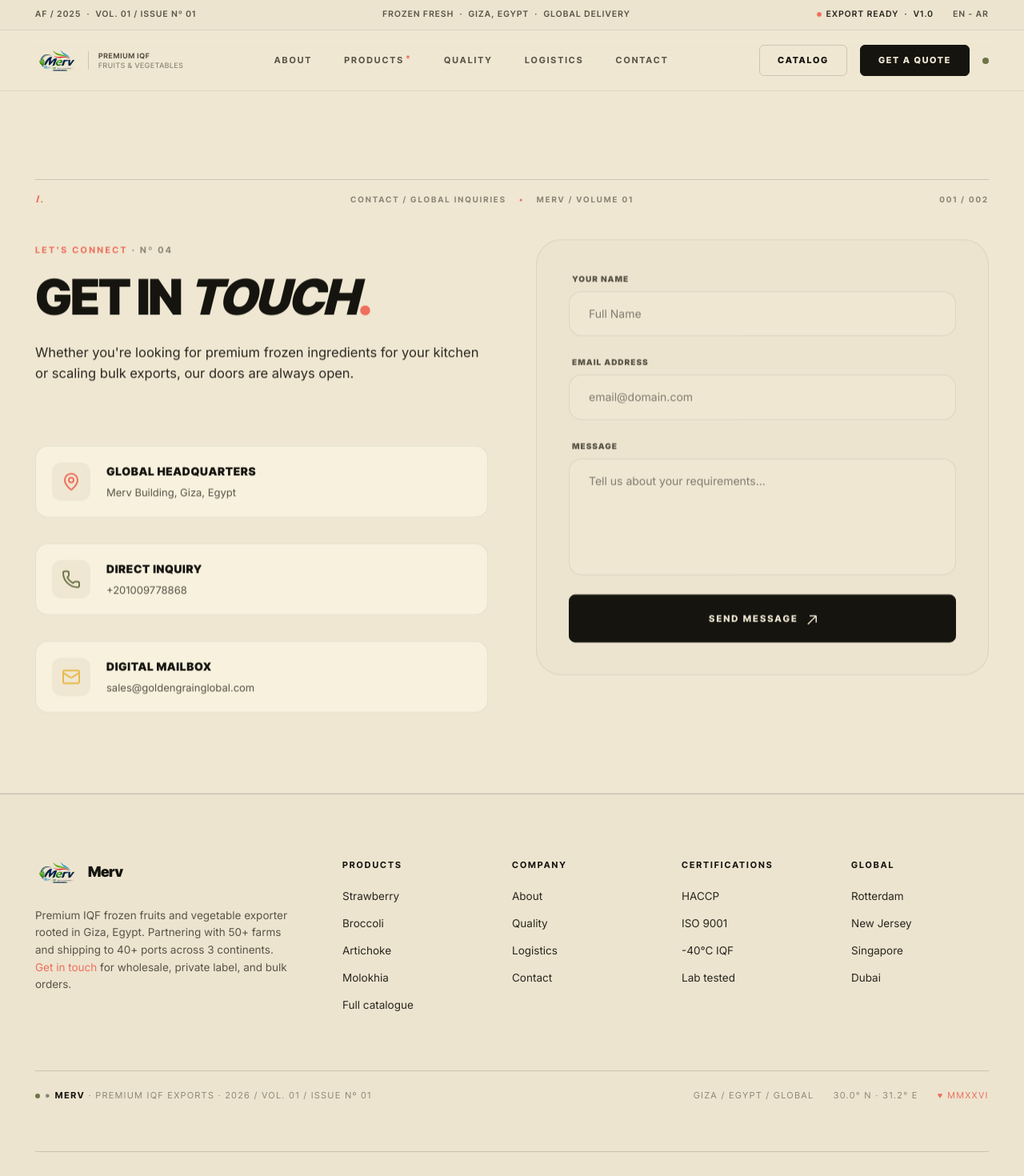
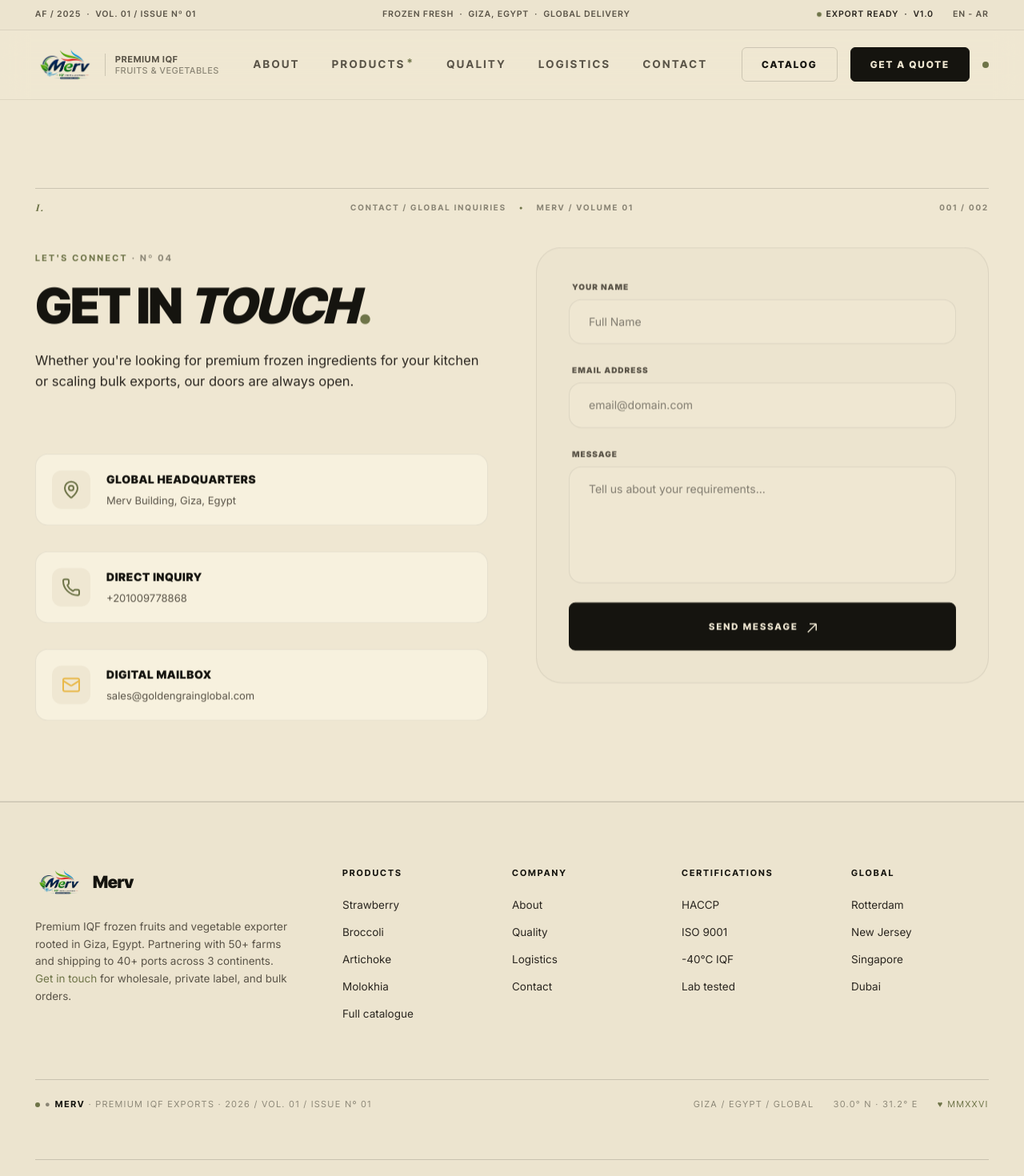
Before and after one commit to bodajava/Grosha--, a Next.js app: page /contact in a window 1280 px wide. Shown: the top 1470 px of the page at 80% size. Built offline with nearby package versions, Linux system fonts and the light colour scheme; a web font is replaced by a local one.

Commit message:
change design

```diff
--- a/src/app/globals.css
+++ b/src/app/globals.css
@@ -53,8 +53,8 @@
   --ink-soft: #2a2620;
   --ink-mute: #5a5448;
   --ink-faint: #8b8676;
-  --coral: #ed6f5c;
-  --coral-soft: #f08e7c;
+  --coral: #6e7448;
+  --coral-soft: #8c926c;
   --mustard: #e9b94a;
   --olive: #6e7448;
   --bone: #f7f1de;
@@ -68,7 +68,7 @@
   --foreground: var(--ink);
 
   --primary: var(--coral);
-  --primary-dim: #e25e4a;
+  --primary-dim: #545a33;
   --primary-foreground: #ffffff;
 
   --secondary: var(--olive);
@@ -230,17 +230,17 @@
 @keyframes pulse-glow {
   0% {
     transform: scale(0.95);
-    box-shadow: 0 0 0 0 rgba(237, 111, 92, 0.7);
+    box-shadow: 0 0 0 0 rgba(110, 116, 72, 0.7);
   }
 
   70% {
     transform: scale(1);
-    box-shadow: 0 0 0 5px rgba(237, 111, 92, 0);
+    box-shadow: 0 0 0 5px rgba(110, 116, 72, 0);
   }
 
   100% {
     transform: scale(0.95);
-    box-shadow: 0 0 0 0 rgba(237, 111, 92, 0);
+    box-shadow: 0 0 0 0 rgba(110, 116, 72, 0);
   }
 }
 
@@ -267,7 +267,7 @@
   gap: 12px;
   font-family: var(--sans);
   font-weight: 900;
-  font-size: 18px;
+  font-size: 21px;
   letter-spacing: -0.02em;
   color: var(--ink);
   text-decoration: none;
@@ -277,7 +277,7 @@
 
 .brand-meta {
   font-family: var(--sans);
-  font-size: 9px;
+  font-size: 11px;
   font-weight: 500;
   line-height: 1.3;
   letter-spacing: 0.08em;
@@ -305,7 +305,7 @@
 .nav-links a {
   font-family: var(--sans);
   font-weight: 700;
-  font-size: 11px;
+  font-size: 13.5px;
   letter-spacing: 0.18em;
   text-transform: uppercase;
   color: var(--ink-mute);
@@ -339,12 +339,12 @@
 .nav-cta {
   font-family: var(--sans);
   font-weight: 800;
-  font-size: 11px;
+  font-size: 12px;
   letter-spacing: 0.16em;
   text-transform: uppercase;
   color: var(--paper);
   background: var(--ink);
-  padding: 10px 22px;
+  padding: 11px 24px;
   border-radius: 6px;
   text-decoration: none;
   border: 1px solid var(--ink);
@@ -1491,7 +1491,7 @@
   display: inline-flex;
   align-items: center;
   gap: 8px;
-  border: 1px solid rgba(237, 111, 92, 0.35);
+  border: 1px solid rgba(110, 116, 72, 0.35);
   padding: 10px 20px;
   border-radius: 100px;
   transition: all 250ms ease;
@@ -1532,7 +1532,7 @@
   transform: translateY(-10px) scale(1.015);
   box-shadow:
     0 40px 80px -16px rgba(21, 20, 15, 0.6),
-    0 0 0 1px rgba(237, 111, 92, 0.25);
+    0 0 0 1px rgba(110, 116, 72, 0.25);
 }
 
 .work-card.alt:hover {
@@ -1643,7 +1643,7 @@
 .nav-btn:hover {
   border-color: var(--coral);
   color: var(--coral);
-  background: rgba(237, 111, 92, 0.08);
+  background: rgba(110, 116, 72, 0.08);
 }
 
 .nav-btn.active {
--- a/src/components/merv/Footer.tsx
+++ b/src/components/merv/Footer.tsx
@@ -33,10 +33,10 @@
                 <Image
                   src="/assets/logo.png"
                   alt="Merv"
-                  width={80}
-                  height={36}
+                  width={100}
+                  height={44}
                   className="object-contain"
-                  style={{ height: '36px', width: 'auto' }}
+                  style={{ height: '40px', width: 'auto' }}
                 />
               </span>
               <span>Merv</span>
--- a/src/components/merv/Navbar.tsx
+++ b/src/components/merv/Navbar.tsx
@@ -183,10 +183,10 @@
             <Image
               src="/assets/logo.png"
               alt="Merv"
-              width={80}
-              height={36}
+              width={110}
+              height={50}
               className="object-contain"
-              style={{ height: "36px", width: "auto" }}
+              style={{ height: "50px", width: "auto" }}
               priority
             />
             <span className="brand-meta"><b>PREMIUM IQF</b>FRUITS & VEGETABLES</span>
@@ -268,8 +268,8 @@
                 <Image
                   src="/assets/logo.png"
                   alt="Merv"
-                  width={80} height={36}
-                  style={{ height: "32px", width: "auto", filter: "brightness(0) invert(1)" }}
+                  width={100} height={44}
+                  style={{ height: "40px", width: "auto", filter: "brightness(0) invert(1)" }}
                 />
                 <span style={{ color: "var(--bone)", fontFamily: "var(--sans)", fontWeight: 900, fontSize: "14px", letterSpacing: "0.15em", textTransform: "uppercase" }}>
                   Merv
@@ -407,9 +407,9 @@
                   letterSpacing: "0.18em", textTransform: "uppercase",
                   textDecoration: "none",
                   transition: "background 200ms ease",
-                  boxShadow: "0 8px 24px -6px rgba(237,111,92,0.5)",
+                  boxShadow: "0 8px 24px -6px rgba(110, 116, 72, 0.5)",
                 }}
-                onMouseEnter={e => { e.currentTarget.style.background = "#d45a47"; }}
+                onMouseEnter={e => { e.currentTarget.style.background = "#545a33"; }}
                 onMouseLeave={e => { e.currentTarget.style.background = "var(--coral)"; }}
               >
                 Get a Quote
```
